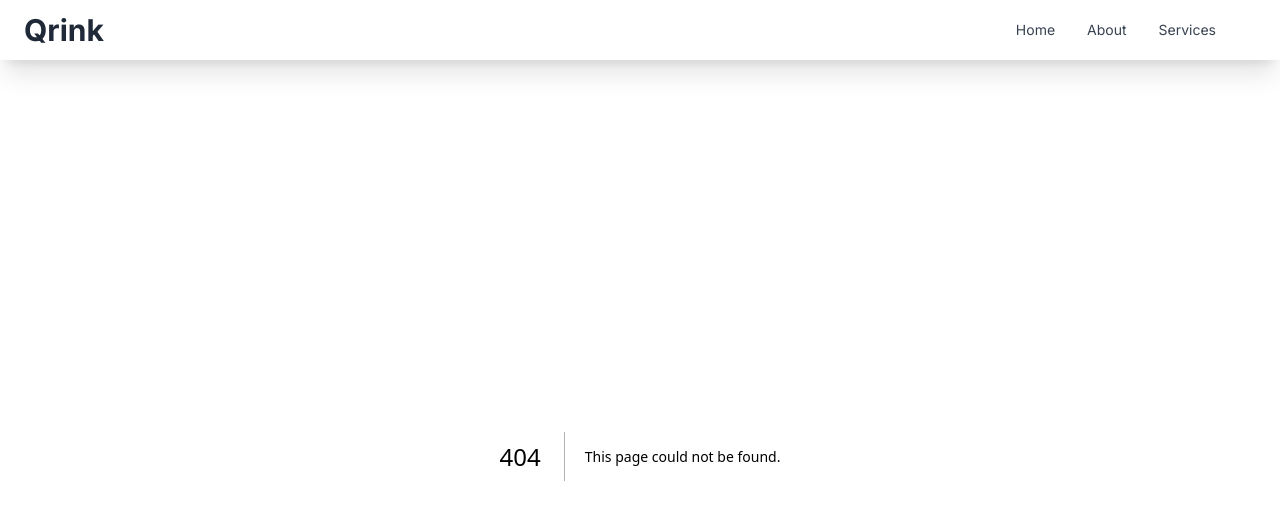
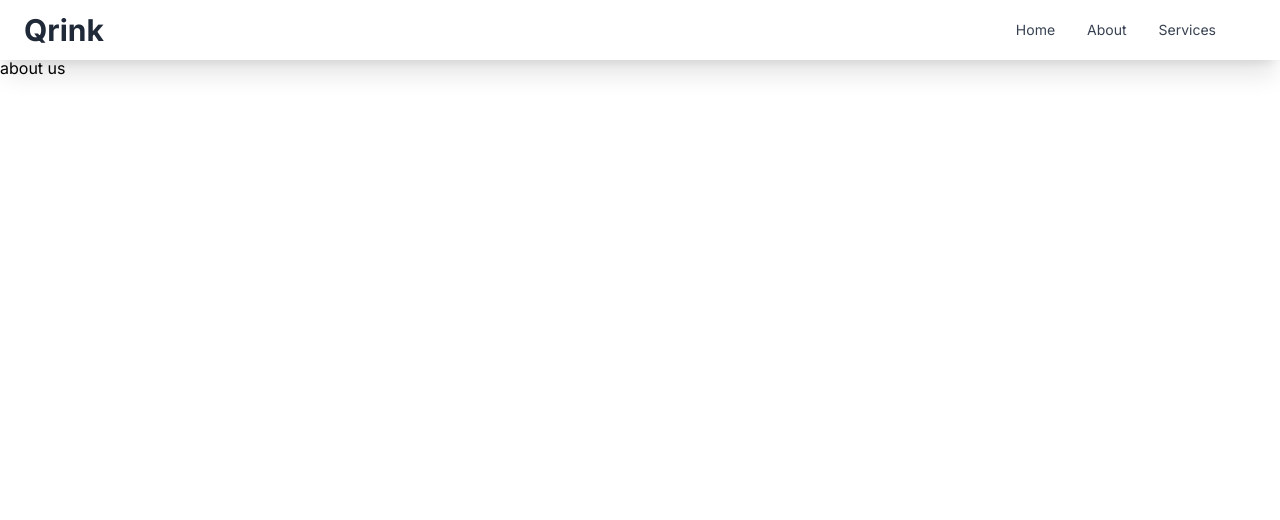
Before and after one commit to Allie-Howe/rockpunk, a Next.js app: page /about in a window 1280 px wide. Before the commit this address had no page. Shown: the top 520 px of the page. Built offline with nearby package versions, Linux system fonts and the light colour scheme.

Commit message:
added about us page, using Next links

```diff
--- /dev/null
+++ b/src/app/(pages)/about/page.tsx
@@ -0,0 +1,3 @@
+export default function About() {
+  return <p>about us</p>
+}
--- a/src/app/Nav.tsx
+++ b/src/app/Nav.tsx
@@ -1,3 +1,4 @@
+import Link, {LinkProps} from 'next/link'
 import { HTMLProps, PropsWithChildren } from 'react'
 
 /**
@@ -6,14 +7,13 @@ import { HTMLProps, PropsWithChildren } from 'react'
  * @see https://v0.dev/t/DbY9DS6A6S1
  */
 
-const NavLink = ({children, className, ...props}: PropsWithChildren<HTMLProps<HTMLAnchorElement>>) => {
-  return (<a
-    className={`my-1 text-sm text-gray-700 hover:text-blue-500 md:mx-4 md:my-0 ${className}`}
-    href="#"
+const NavLink = ({children, ...props}: PropsWithChildren<LinkProps>) => {
+  return (<Link
+    className={`my-1 text-sm text-gray-700 hover:text-blue-500 md:mx-4 md:my-0`}
     {...props}
   >
     {children}
-  </a>)
+  </Link>)
 }
 
 export const Nav = () => {
@@ -46,9 +46,9 @@ export const Nav = () => {
         </div>
         <div className="items-center md:flex">
           <div className="flex flex-col md:flex-row md:mx-6">
-            <NavLink>Home</NavLink>
-            <NavLink>About</NavLink>
-            <NavLink>Services</NavLink>
+            <NavLink href='/'>Home</NavLink>
+            <NavLink href='/about'>About</NavLink>
+            <NavLink href='/services'>Services</NavLink>
           </div>
         </div>
       </div>
```
